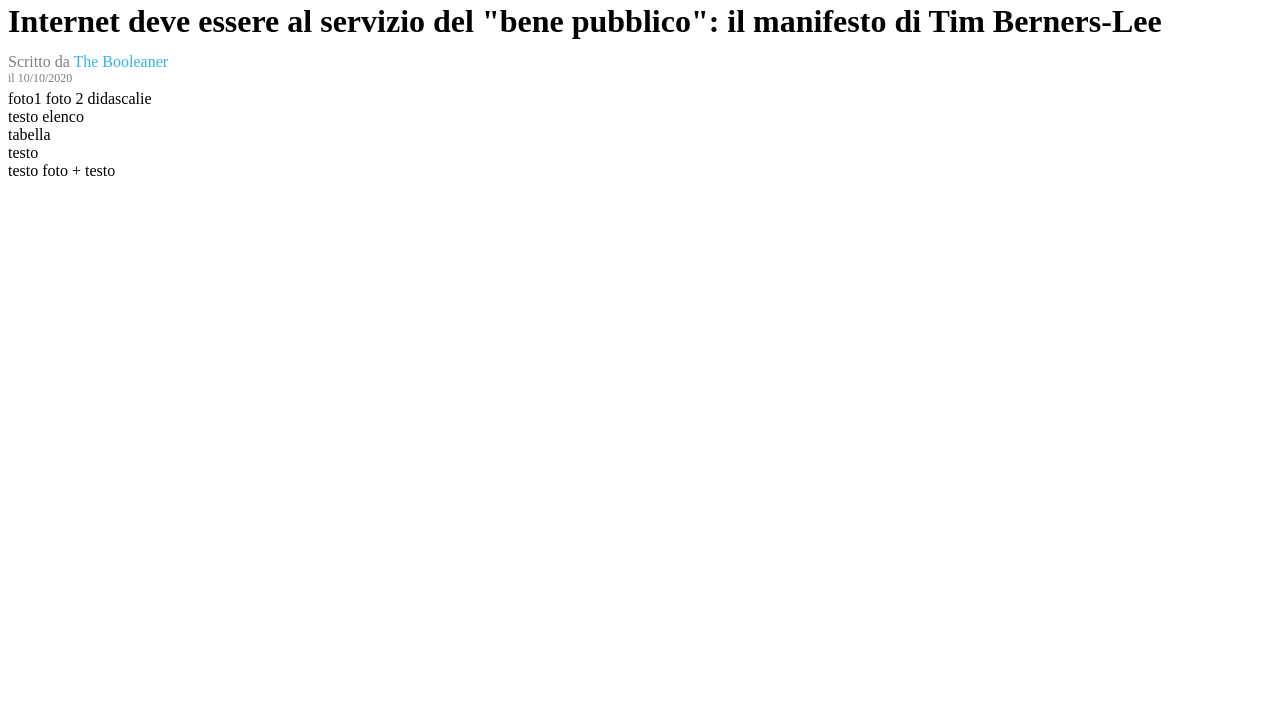
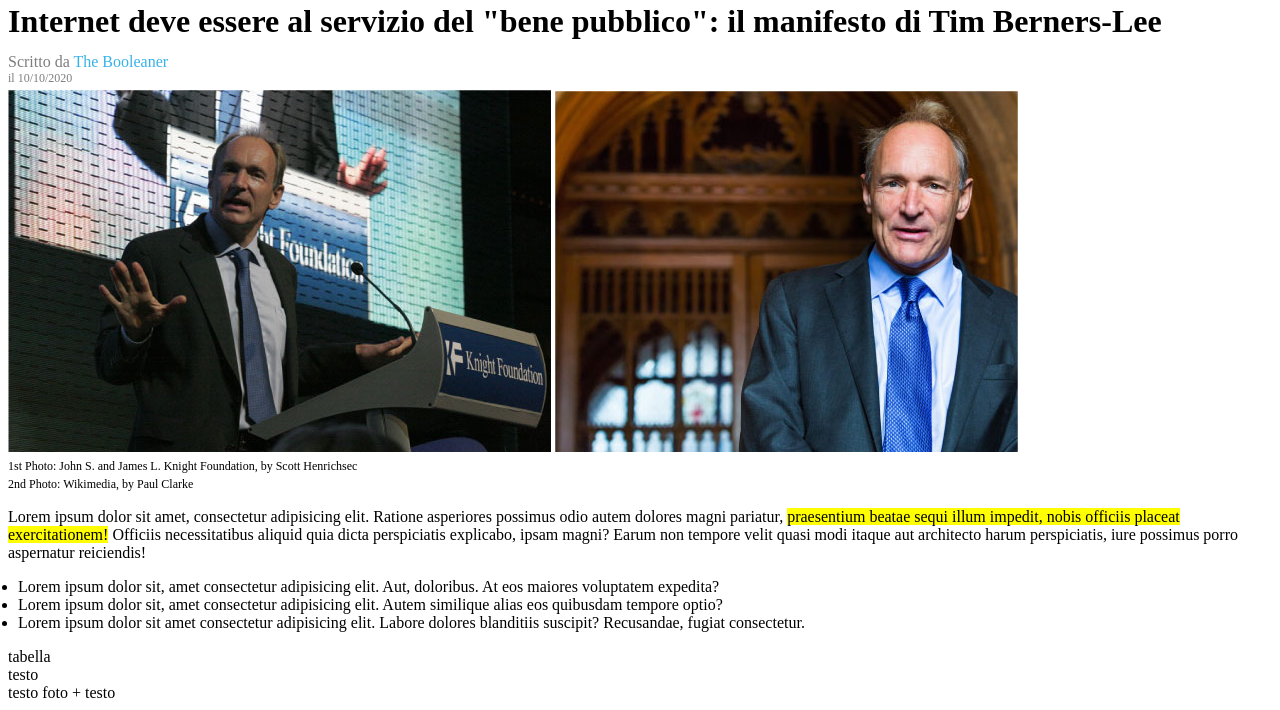
Before and after one commit to MarBozzz/html-css-booleaner, a plain HTML site: page index.html in a window 1280 px wide. Shown: the part 190-900 px from the top of the page. Before the commit the page ends 800 px from the top, so only its background shows below. Drawn offline with Linux system fonts and the light colour scheme.

Commit message:
[added] article section

```diff
--- a/css/style.css
+++ b/css/style.css
@@ -25,3 +25,15 @@
 
 .testo-header {
 line-height: 0;}
+
+.photo span {
+  font-size: 12px;
+}
+
+.article span {
+  background:#FFFF00;
+}
+
+.article ul {
+  padding-left: 10px;
+}
--- a/index.html
+++ b/index.html
@@ -27,16 +27,24 @@
   <main>
 
 <!-- foto Tim -->
-    <section>
-      foto1 foto 2
-      didascalie
+    <section class="photo">
+      <div class="foto-Tim">
+        <img src="img/tim-1.jpg" alt="foto1 Tim Berners-Lee">
+        <img src="img/tim-2.jpg" alt="foto2 Tim Berners-Lee">
+      </div>
+      <span>1st Photo: John S. and James L. Knight Foundation, by Scott Henrichsec</span><br>
+      <span>2nd Photo: Wikimedia, by Paul Clarke</span>
     </section>
 <!-- /foto Tim -->
 
 <!-- articolo -->
-    <section>
-      testo
-      elenco
+    <section class="article">
+      <p>Lorem ipsum dolor sit amet, consectetur adipisicing elit. Ratione asperiores possimus odio autem dolores magni pariatur, <span>praesentium beatae sequi illum impedit, nobis officiis placeat exercitationem!</span>  Officiis necessitatibus aliquid quia dicta perspiciatis explicabo, ipsam magni? Earum non tempore velit quasi modi itaque aut architecto harum perspiciatis, iure possimus porro aspernatur reiciendis!</p>
+      <ul>
+        <li>Lorem ipsum dolor sit, amet consectetur adipisicing elit. Aut, doloribus. At eos maiores voluptatem expedita?</li>
+        <li>Lorem ipsum dolor sit, amet consectetur adipisicing elit. Autem similique alias eos quibusdam tempore optio?</li>
+        <li>Lorem ipsum dolor sit amet consectetur adipisicing elit. Labore dolores blanditiis suscipit? Recusandae, fugiat consectetur.</li>
+      </ul>
     </section>
 <!-- /articolo -->
 
```
